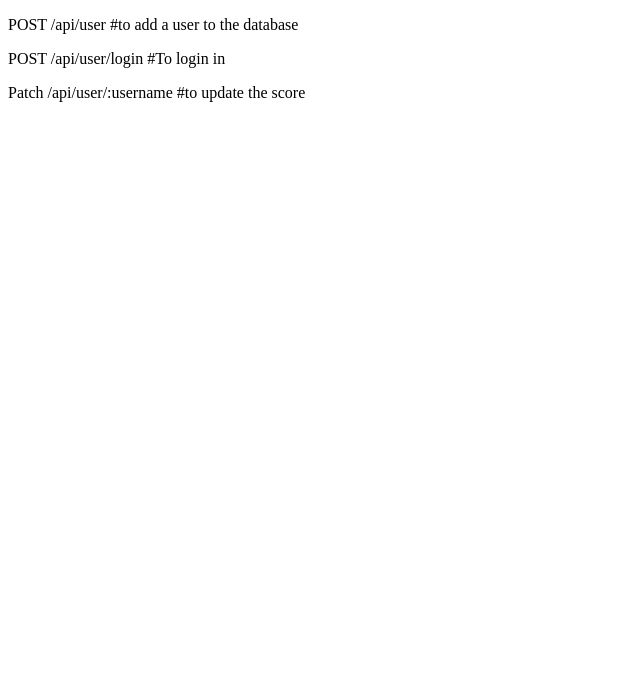
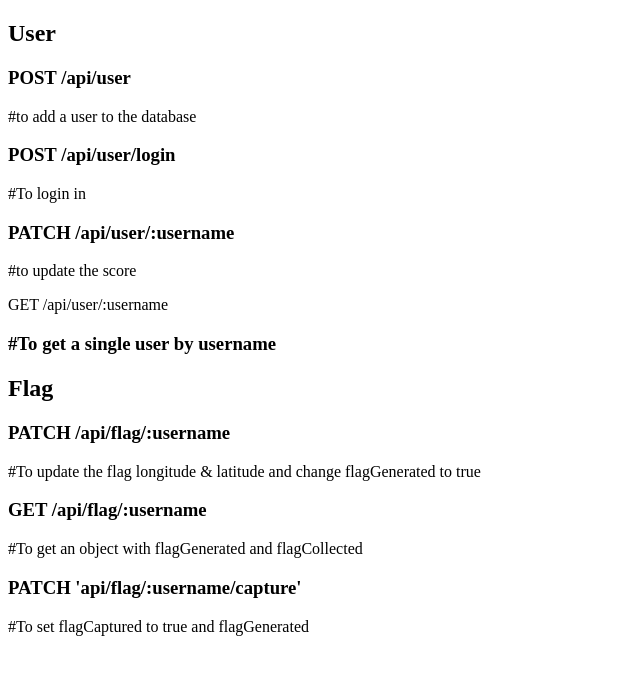
Before and after one commit to JacobMurray/Backend-project, a website: page public/homepage.html in a window 1280 px wide. Shown: the whole page, without its empty margins (0-640 px from the left). Drawn offline with Linux system fonts and the light colour scheme.

Commit message:
updated homepage

```diff
--- a/public/homepage.html
+++ b/public/homepage.html
@@ -1,23 +1,30 @@
 <!DOCTYPE html>
 <html lang="en">
-<head>
-    <meta charset="UTF-8">
-    <meta name="viewport" content="width=device-width, initial-scale=1.0">
-    <meta http-equiv="X-UA-Compatible" content="ie=edge">
+  <head>
+    <meta charset="UTF-8" />
+    <meta name="viewport" content="width=device-width, initial-scale=1.0" />
+    <meta http-equiv="X-UA-Compatible" content="ie=edge" />
     <title>Document</title>
-</head>
-<body>
-    <p>POST  /api/user
-        #to add a user to the database
-    </p>
-    <p>
-        POST /api/user/login
-        #To login in
-    </p>
-    <P>
-        Patch /api/user/:username
-        #to update the score
-    </P>
+  </head>
+  <body>
+      <h2>User</h2>
+    <h3>POST /api/user</h3>
+    <p>#to add a user to the database</p>
+    <h3>POST /api/user/login </h3>
+    <p>#To login in</p>
+    <h3>PATCH /api/user/:username </h3>
+    <p>#to update the score</p>
+    <p>GET /api/user/:username</p>
+    <h3>#To get a single user by username</h3>
 
-</body>
+    <h2>Flag</h2>
+    <h3>PATCH /api/flag/:username</h3>
+    <p>#To update the flag longitude & latitude and change flagGenerated to true</p>
+    <h3>GET /api/flag/:username</h3>
+    <p>#To get an object with flagGenerated and flagCollected</p>
+    <h3>PATCH 'api/flag/:username/capture'</h3>
+    <p>#To set flagCaptured to true and flagGenerated</p>
+
+
+  </body>
 </html>
```
